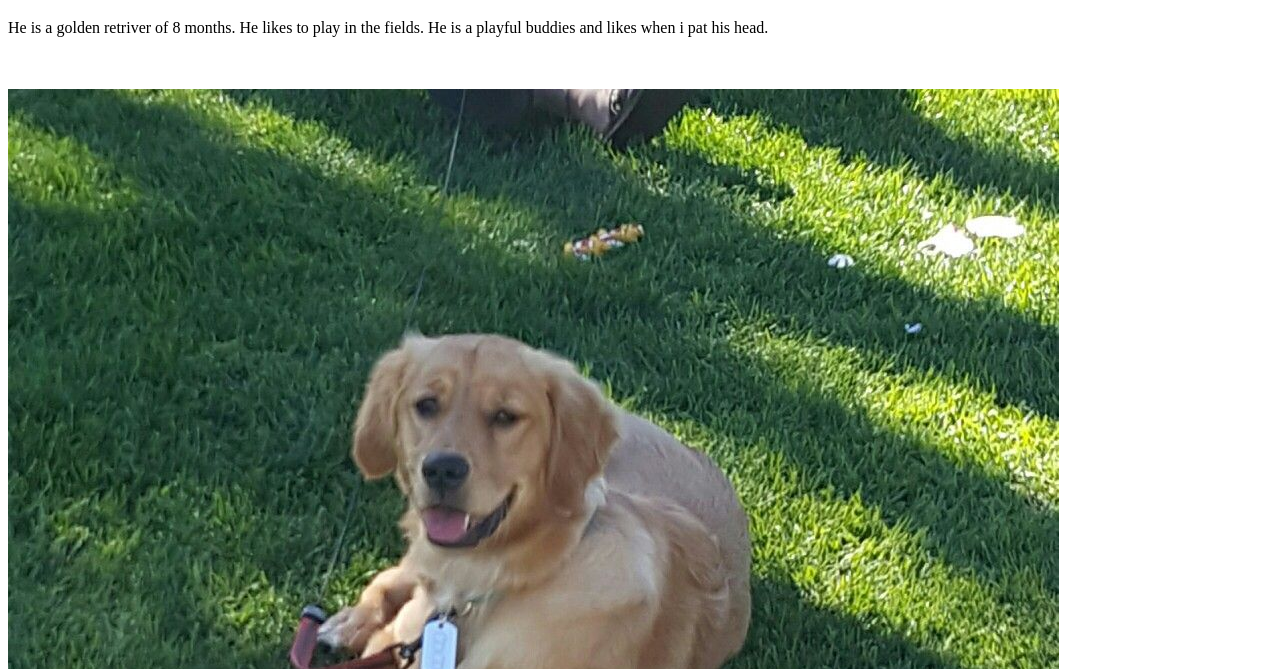
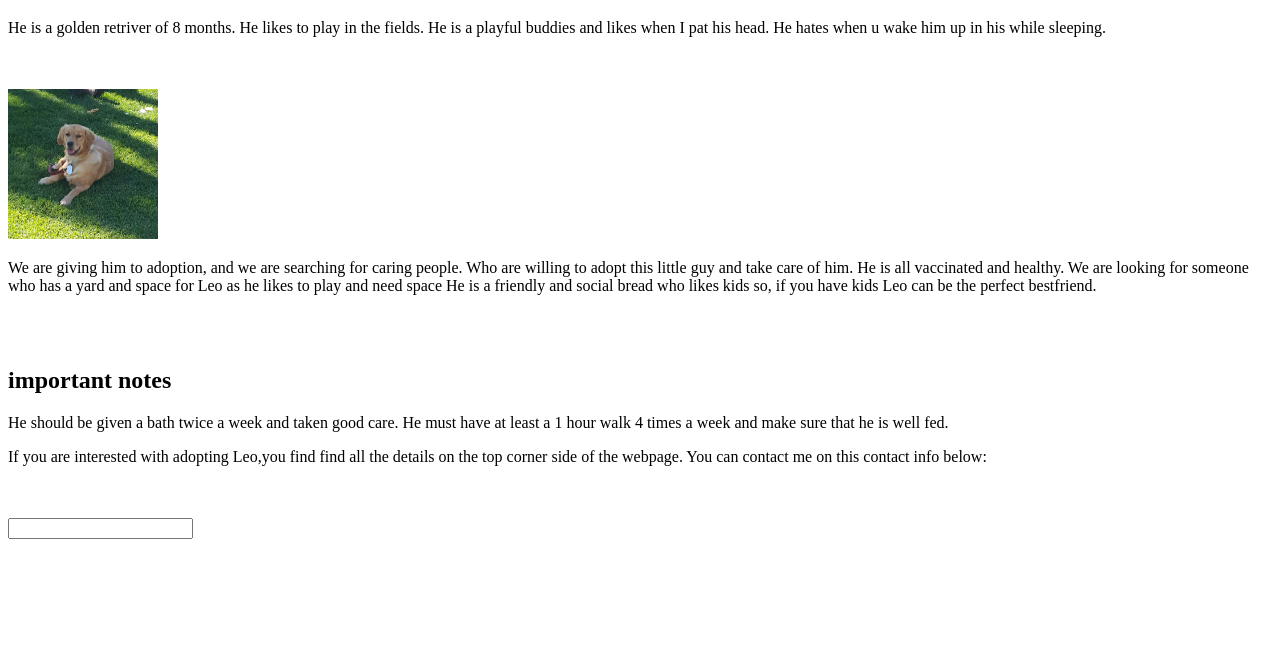
Before and after one commit to 110302Gm/trial, a plain HTML site: page index.html in a window 1280 px wide. Shown: the part 131-800 px from the top of the page. Drawn offline with Linux system fonts and the light colour scheme.

Commit message:
i made changes

```diff
--- a/index.html
+++ b/index.html
@@ -21,15 +21,25 @@
     <h1>MY DOG LEO</h1>
     <p> He is a golden retriver of 8 months.
          He likes to play in the fields.
-        He is a playful buddies and likes when i pat his head.
+        He is a playful buddies and likes when I pat his head.
+        He hates when u wake him up in his while sleeping.
     </p>
     <br></br>
-    <img src="/img/dog_img.jpg" alt="cute_dog">
+    <img src="/img/dog_img.jpg" alt="cute_dog" width="150 px" height="150 px">
     <p> We are giving him to adoption, and we are searching for caring people.
         Who are willing to adopt this little guy and take care of him.
         He is all vaccinated and healthy. We are looking for someone who has a yard and space for Leo as he likes to play and need space
         He is a friendly and social bread who likes kids so, if you have kids Leo can be the perfect bestfriend.
     </p>
     <br></br>
+    <h2> important notes</h2>
+    <p>He should be given a bath twice a week and taken good care.
+        He must have at least a 1 hour walk 4 times a week and make sure that he is well fed.
+    </p>
+    <p>If you are interested with adopting Leo,you find find all the details on the top corner side of the webpage.
+        You can contact me on this contact info below:
+    </p>
+     <br></br>
+     <input type="+1 266 999 999">
 </body>
 </html>
```
